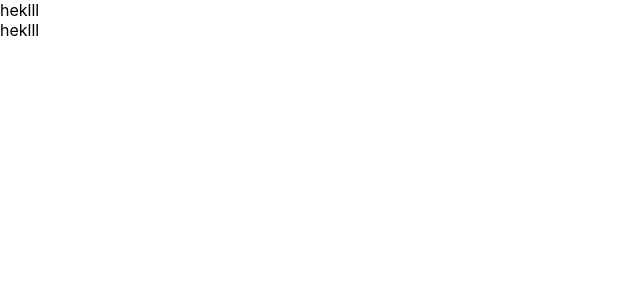
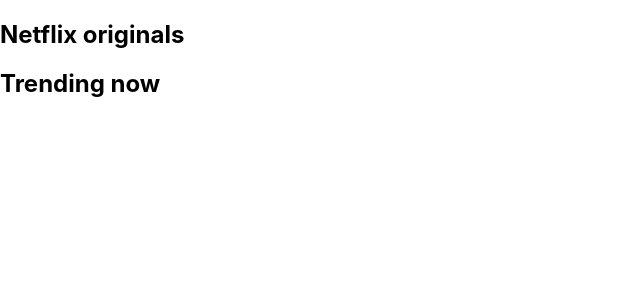
Before and after one commit to Ilvaritoo/netflix, a React (Create React App) app: page / in a window 1280 px wide. Shown: the top 300 px of the page, without its empty margins (0-640 px from the left). Built offline with nearby package versions, Linux system fonts and the light colour scheme.

Commit message:
added requests

```diff
--- a/src/App.js
+++ b/src/App.js
@@ -1,11 +1,12 @@
 import Row from "./components/Row";
+import requests from '../src/request'
 
 
 function App() {
   return (
     <div className="App">
-      <Row title='Netflix originals'/>
-      <Row title='Trending now'/>
+      <Row title='Netflix originals' fetchUrl/>
+      <Row title='Trending now' fetchUrl/>
     </div>
   );
 }
--- a/src/components/Row.js
+++ b/src/components/Row.js
@@ -1,9 +1,14 @@
-import React from 'react'
+import React, { useState } from 'react'
 
-const Row = () => {
+const Row = ({title}) => {
+
+    const [movies, setMovies] = useState([]);
+
     return (
         <div>
-            heklll
+            {/* title */}
+                <h2>{title}</h2>
+            {/* container - posters */}
         </div>
     )
 }
--- a/src/request.js
+++ b/src/request.js
@@ -1 +1,14 @@
 const API_KEY = '864d74a3a6d66b76c9fc89a4df3871e6';
+
+const requests = {
+    fetchTrending: `/trending/all/week?api_key=${API_KEY}&language=en-US`,
+    fetchNetflixOriginals: `/discover/tv?api_key=${API_KEY}&with_networks=213`,
+    fetchTopRated: `/movie/top_rated?api_key=${API_KEY}&language=en-US`,
+    fetchActionMovies: `/discover/movie?api_key=${API_KEY}&with_genres=28`,
+    fetchComedyMovies: `/discover/movie?api_key=${API_KEY}&with_genres=35`,
+    fetchHorrorMovies: `/discover/movie?api_key=${API_KEY}&with_genres=27`,
+    fetchRomanceMovies: `/discover/movie?api_key=${API_KEY}&with_genres=10749`,
+    fetchDocumentaries: `/discover/movie?api_key=${API_KEY}&with_genres=99`,
+}
+
+export default requests;
```
